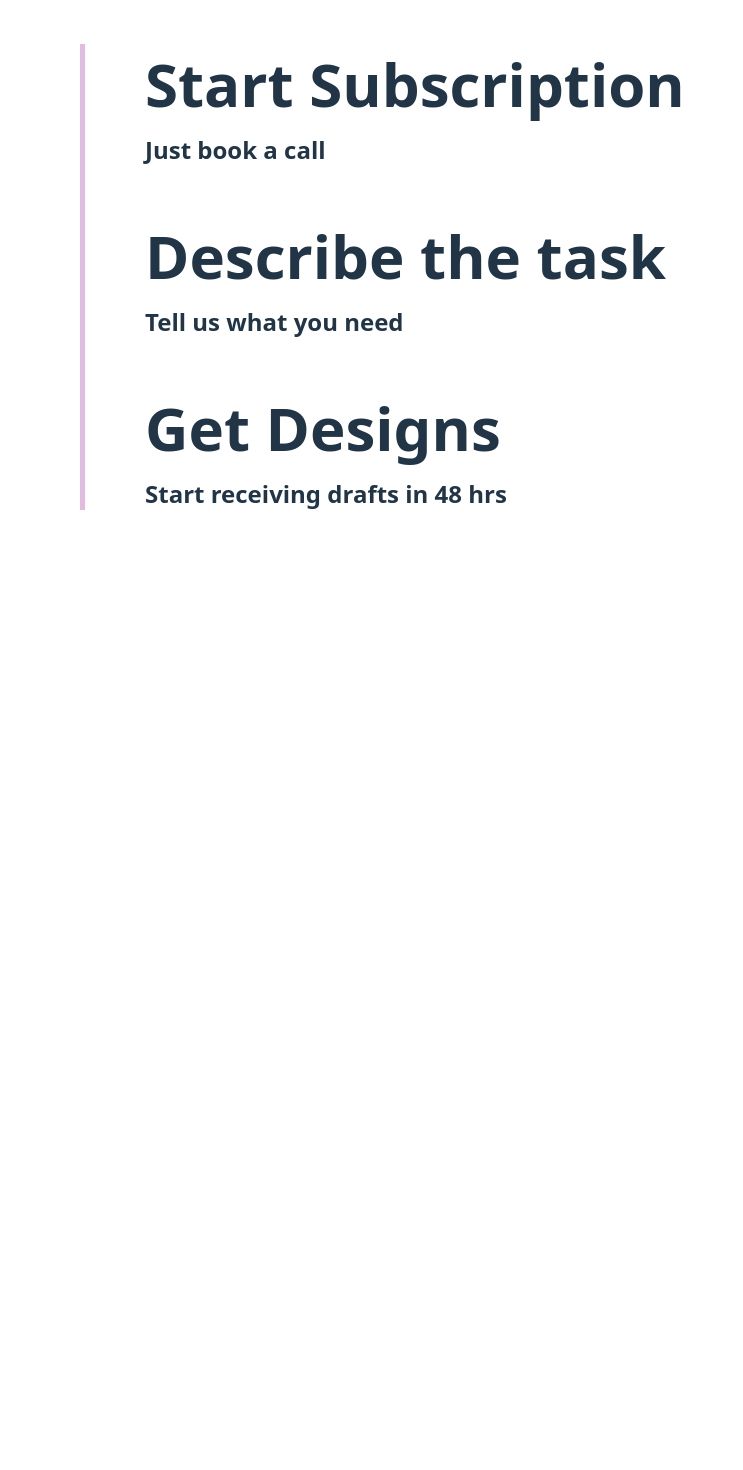
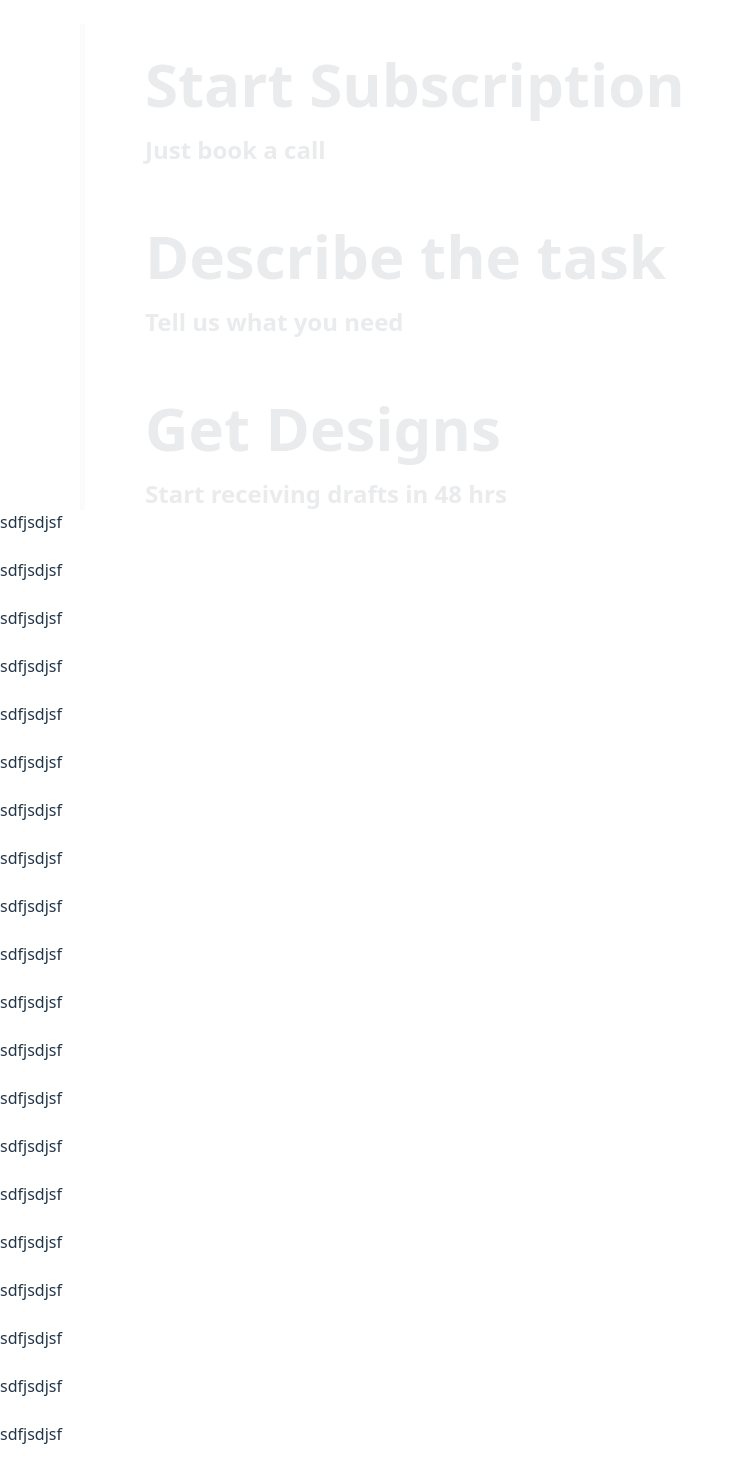
Before and after one commit to AkshithaRao123/fancy-clone, a React (Vite) app: page / in a window 1280 px wide. Shown: the part 896-2366 px from the top of the page, without its empty margins (0-743 px from the left). Before the commit the page ends 2306 px from the top, so only its background shows below. Built offline with nearby package versions, Linux system fonts and the light colour scheme.

Commit message:
pause scrolling during animation

```diff
--- a/src/components/home_page/Home.jsx
+++ b/src/components/home_page/Home.jsx
@@ -22,7 +22,26 @@ const Home = () => {
             </div>
             <ProcessDescription />
             <div className="h-[900px]">
-
+                <p>sdfjsdjsf</p><br />
+                <p>sdfjsdjsf</p><br />
+                <p>sdfjsdjsf</p><br />
+                <p>sdfjsdjsf</p><br />
+                <p>sdfjsdjsf</p><br />
+                <p>sdfjsdjsf</p><br />
+                <p>sdfjsdjsf</p><br />
+                <p>sdfjsdjsf</p><br />
+                <p>sdfjsdjsf</p><br />
+                <p>sdfjsdjsf</p><br />
+                <p>sdfjsdjsf</p><br />
+                <p>sdfjsdjsf</p><br />
+                <p>sdfjsdjsf</p><br />
+                <p>sdfjsdjsf</p><br />
+                <p>sdfjsdjsf</p><br />
+                <p>sdfjsdjsf</p><br />
+                <p>sdfjsdjsf</p><br />
+                <p>sdfjsdjsf</p><br />
+                <p>sdfjsdjsf</p><br />
+                <p>sdfjsdjsf</p><br />
             </div>
         </div>
     )
--- a/src/components/home_page/ProcessDescription.jsx
+++ b/src/components/home_page/ProcessDescription.jsx
@@ -4,14 +4,14 @@ import { processObserver } from "../../utils/intersectionObserver";
 
 const ProcessDescription = () => {
     useEffect(() => {
-            document.querySelectorAll("body").forEach((section) => {
+            document.querySelectorAll("#process").forEach((section) => {
                 processObserver.observe(section);
             });
         }, []);
 
     return (
-        <div className="w-2/3 px-20">
-            <div id="process" className="border-l-4 pl-15 movingBorder">
+        <div className="w-2/3 px-20 sticky h-[200%] top-50">
+            <div id="process" className="border-l-4 pl-15">
                 <div className="pb-10">
                     <h1 className="font-bold text-6xl">Start Subscription</h1>
                     <p className="font-semibold text-2xl py-5">Just book a call</p>
--- /dev/null
+++ b/src/components/services_page/Services.jsx
@@ -0,0 +1,9 @@
+const Services = () => {
+  return (
+    <div>
+
+    </div>
+  )
+}
+
+export default Services
--- /dev/null
+++ b/src/components/works_page/Works.jsx
@@ -0,0 +1,9 @@
+const Works = () => {
+  return (
+    <div>
+
+    </div>
+  )
+}
+
+export default Works
--- a/src/index.css
+++ b/src/index.css
@@ -102,7 +102,7 @@ button:focus-visible {
 }
 
 
-.change_border_colour {
+/* .change_border_colour {
   animation: change_border_colour linear;
   animation-timeline: scroll(y);
 }
@@ -117,7 +117,7 @@ button:focus-visible {
   100% {
     border-color: #ec00cc;
   }
-}
+} */
 
 /* .stop_scrolling {
   height: 100%;
@@ -149,15 +149,17 @@ button:focus-visible {
 @keyframes changeBorders {
   0% {
     border-left: solid 5px #dc1bd9;
+    opacity: 10%;
   }
   100% {
     border-left: solid 5px #dc1bd9;
+    opacity: 100%;
   }
 }
 
 .movingBorder::after {
   width: 5px;
-  background-color: #e3bbe0;
+  background-color: #e1cae0;
   height: 0px;
   position: absolute;
   bottom: 0;
@@ -172,7 +174,7 @@ button:focus-visible {
 
 @keyframes movedown {
   0% {
-    height: calc(100% + 10px);
+    height: calc(100% + 30px);
     width: 5px;
   }
   100% {
--- a/src/utils/intersectionObserver.jsx
+++ b/src/utils/intersectionObserver.jsx
@@ -14,9 +14,9 @@ export const processObserver = new IntersectionObserver(
     entries => {
         entries.forEach(entry => {
             if(entry.isIntersecting) {
-                entry.target.classList.add("stop_scrolling");
+                entry.target.classList.add("movingBorder");
             } else {
-                entry.target.classList.remove("stop_scrolling");
+                entry.target.classList.remove("movingBorder");
             }
         })
     }
```
